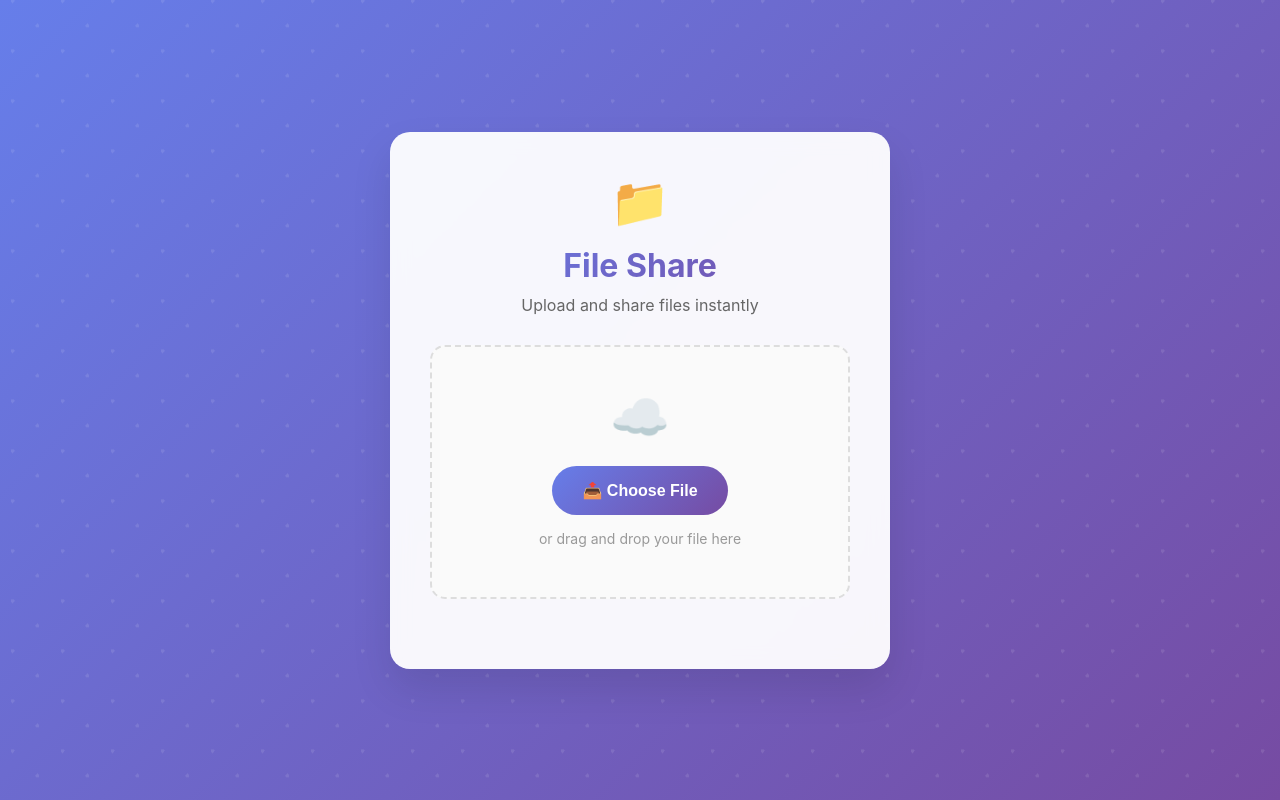
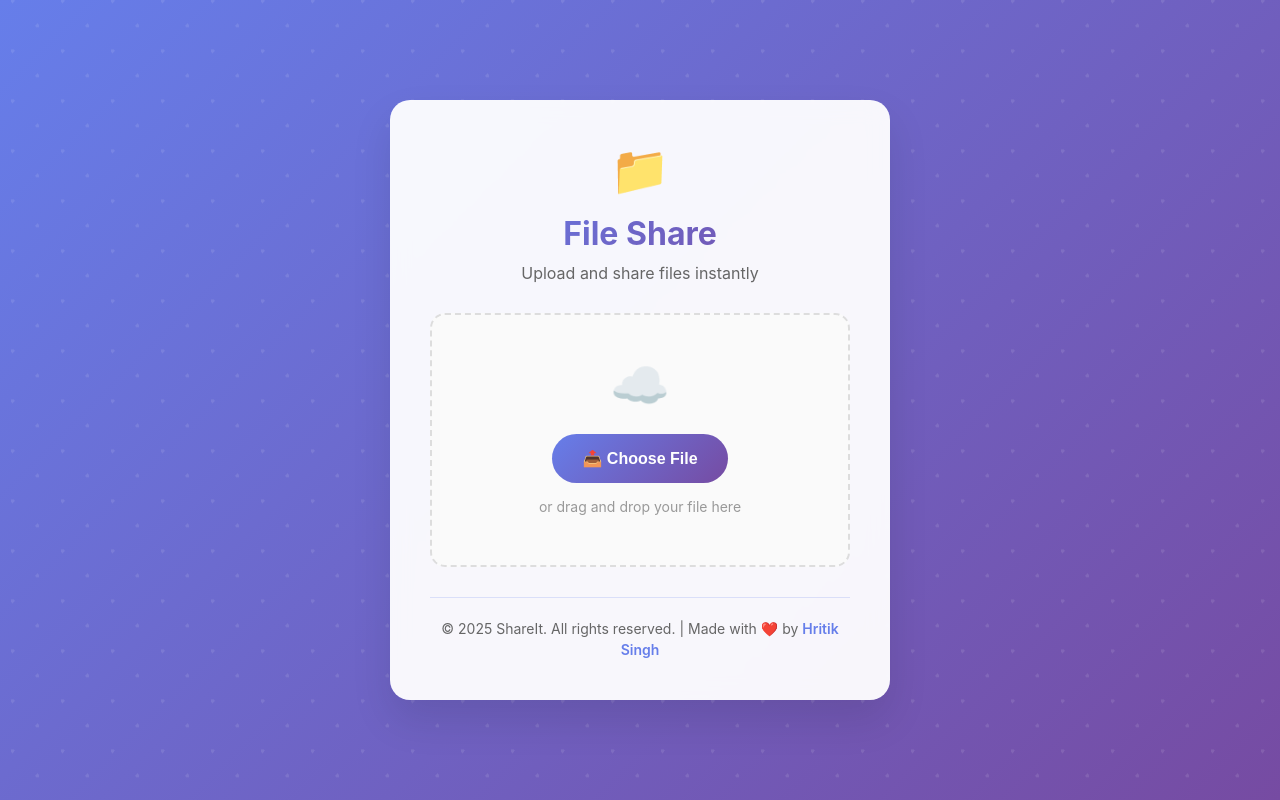
Before and after one commit to hritiksingh66/File-Sharing-Mini-Project, a React (Create React App) app in the folder client/: page / in a window 1280 px wide. Built offline with nearby package versions, Linux system fonts and the light colour scheme; no server answers.

Commit message:
Added footer Section

```diff
--- a/client/src/App.css
+++ b/client/src/App.css
@@ -221,3 +221,28 @@ h1 {
   background: rgba(255,255,255,0.3);
   transform: scale(1.1);
 }
+
+.footer {
+  margin-top: 30px;
+  padding-top: 20px;
+  border-top: 1px solid rgba(102, 126, 234, 0.2);
+  text-align: center;
+}
+
+.footer p {
+  color: #666;
+  font-size: 14px;
+  line-height: 1.5;
+}
+
+.author-link {
+  color: #667eea;
+  text-decoration: none;
+  font-weight: 600;
+  transition: all 0.3s ease;
+}
+
+.author-link:hover {
+  color: #764ba2;
+  text-decoration: underline;
+}
--- a/client/src/App.js
+++ b/client/src/App.js
@@ -81,6 +81,10 @@ function App() {
             </div>
           </div>
         )}
+
+        <footer className='footer'>
+          <p>&copy; 2025 ShareIt. All rights reserved. | Made with ❤️ by <a href="https://hritiksingh66.github.io/portfolio-website/" target="_blank" rel="noopener noreferrer" className='author-link'>Hritik Singh</a></p>
+        </footer>
       </div>
     </div>
   );
```
